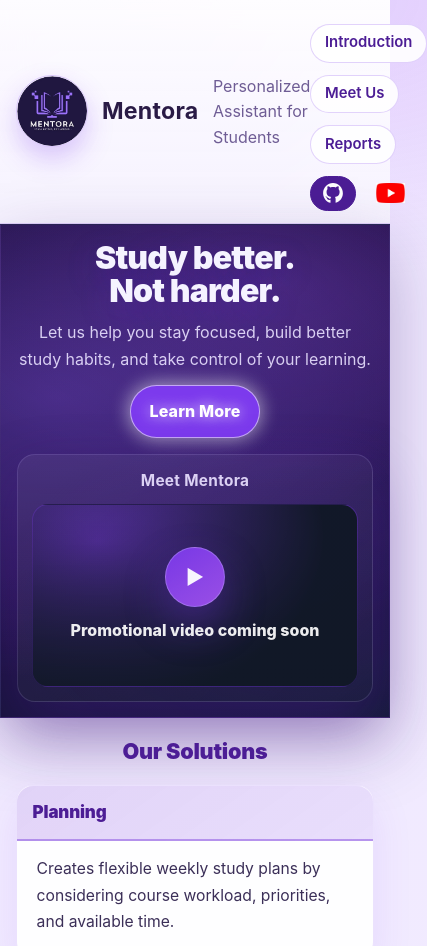
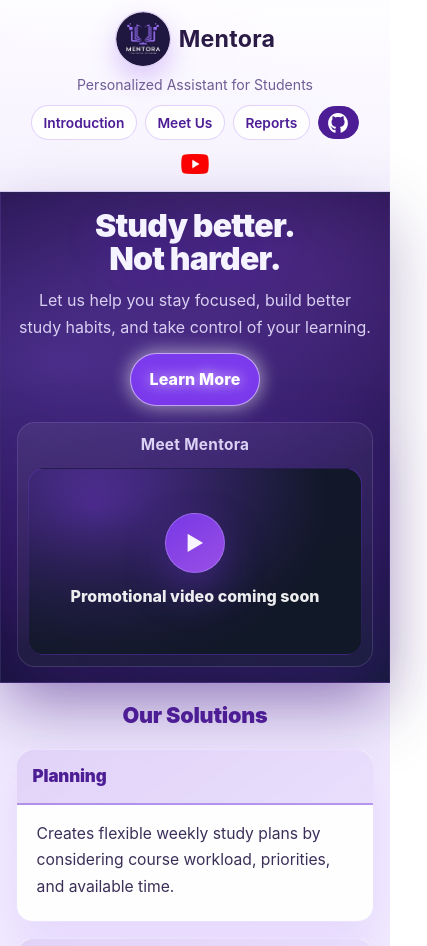
Before and after one commit to alperbiceral/Mentora, a plain HTML site: page docs/index.html in a window 390 px wide. Shown: the top 946 px of the page, 427 px wide, since content can reach past the window. Drawn offline with Linux system fonts and the light colour scheme.

Commit message:
website mobile

```diff
--- a/docs/styles.css
+++ b/docs/styles.css
@@ -123,6 +123,8 @@ body {
   margin: 0.12rem 0 0;
   color: var(--muted);
   max-width: 50ch;
+  font-size: 0.95rem;
+  line-height: 1.3;
 }
 
 .site-nav {
@@ -1019,15 +1021,65 @@ main {
 
   .site-header {
     position: static;
+    padding: 0.7rem 0;
   }
 
-  .site-header .container {
-    display: block;
+  .nav-container {
+    width: 94%;
+    flex-direction: column;
+    align-items: stretch;
+    gap: 0.7rem;
+  }
+
+  .nav-left {
+    flex-wrap: wrap;
+    justify-content: center;
+    text-align: center;
+    gap: 0.5rem;
+  }
+
+  .nav-logo {
+    width: 56px;
+    height: 56px;
+  }
+
+  .project-title {
+    width: auto;
+    margin: 0;
+  }
+
+  .project-subtitle {
+    width: auto;
+    max-width: 100%;
+    text-align: center;
+    margin-top: 0.08rem;
+    font-size: 0.88rem;
+    line-height: 1.25;
+  }
+
+  .nav-right {
+    align-items: center;
+    justify-content: center;
+    width: 100%;
   }
 
   .site-nav {
-    margin-top: 0.75rem;
+    width: 100%;
+    justify-content: center;
+    align-items: center;
+    gap: 0.5rem;
     flex-wrap: wrap;
+    margin-top: 0;
+  }
+
+  .site-nav a {
+    padding: 0.35rem 0.72rem;
+    font-size: 0.86rem;
+  }
+
+  .site-nav a.site-nav-github,
+  .site-nav a.site-nav-youtube {
+    padding: 0.34rem 0.6rem;
   }
 
   .item-list li {
@@ -1084,6 +1136,11 @@ main {
     font-size: 1rem;
   }
 
+  .intro-video-panel {
+    width: 100%;
+    padding: 0.65rem;
+  }
+
   .video-section-card {
     width: 92%;
     padding: 1.25rem 1.1rem;
@@ -1096,6 +1153,14 @@ main {
   .solutions-title {
     font-size: 1.35rem;
     margin-bottom: 1rem;
+  }
+
+  .report-link {
+    padding-right: 0.85rem;
+  }
+
+  .report-link::after {
+    display: none;
   }
 }
 
```
